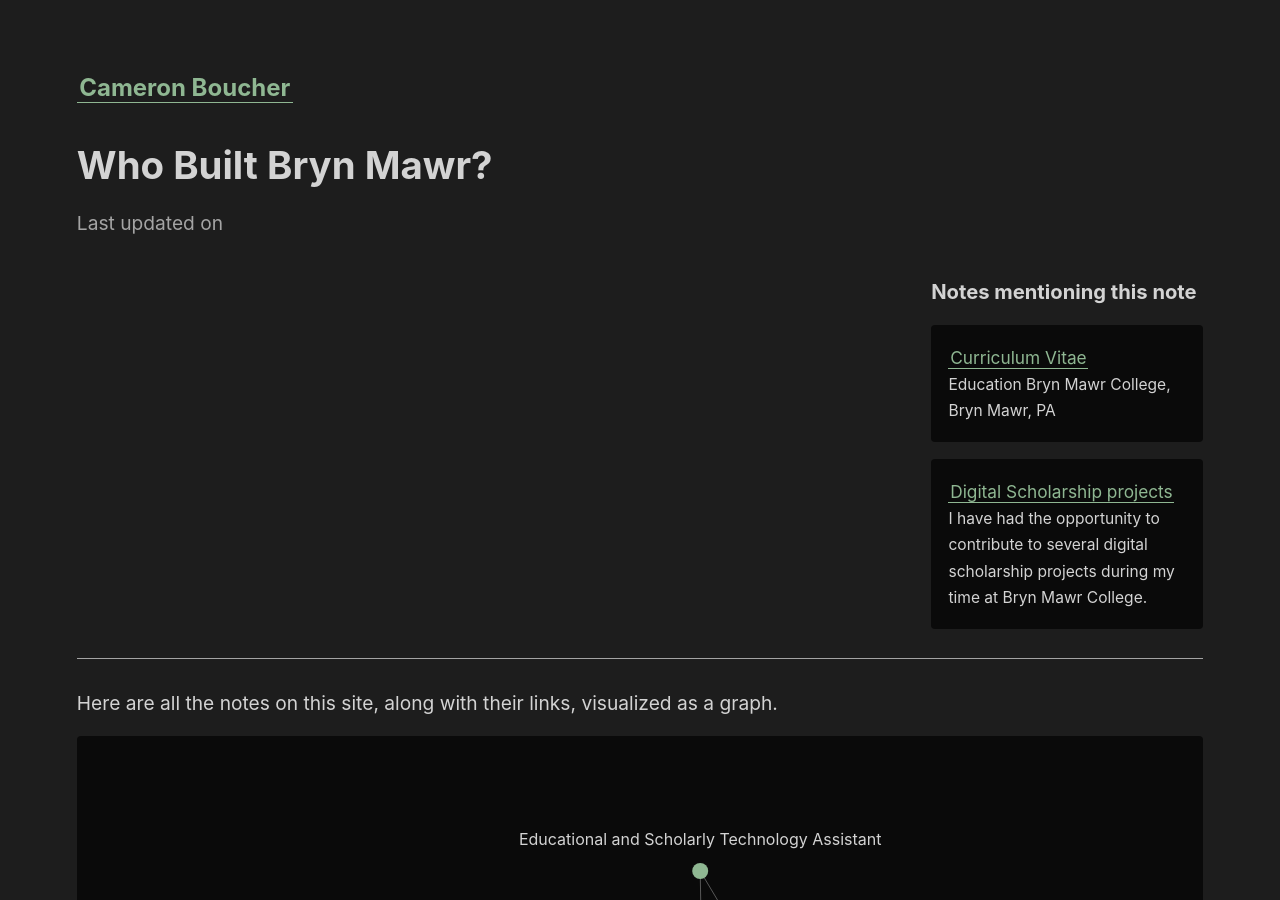
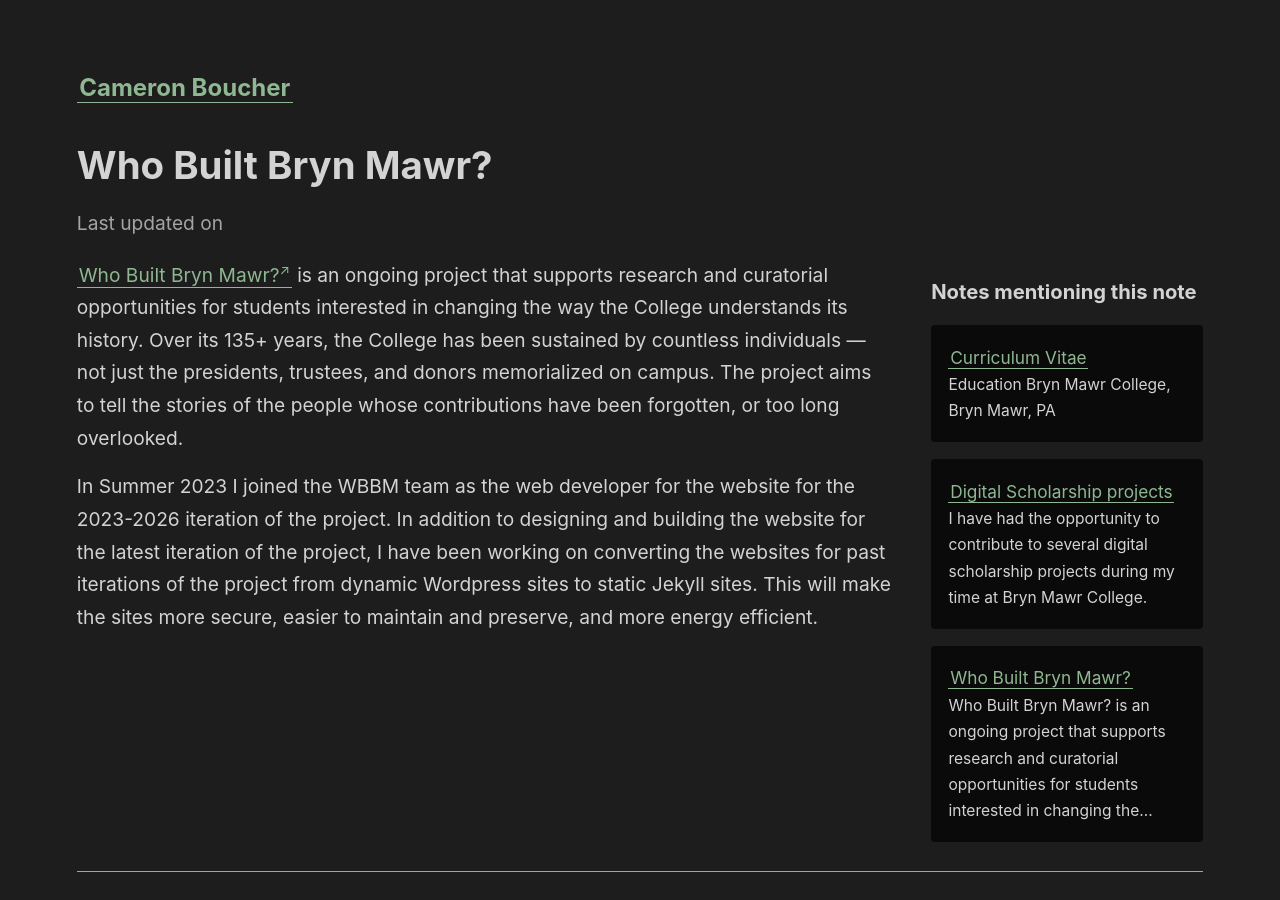
Before and after one commit to cboucher01/cboucher01.github.io, a Jekyll site: the page built from _notes/ds-projects/wbbm.md, in a window 1280 px wide and 900 px high. Built offline with Jekyll 4.4.1, drawn with Linux system fonts in a browser that asks for light colours.

Commit message:
add and edit content in notes

```diff
--- a/_notes/ds-projects/cwdt.md
+++ b/_notes/ds-projects/cwdt.md
@@ -1,3 +1,9 @@
 ---
 title: The Critical Web Design Toolkit
 ---
+
+[The Critical Web Design Toolkit](https://digbmc.github.io/cwd-toolkit/) is a project that aims to provide users with both an easy-to-use static website template for Digital Scholarship projects and an instructional guide that not only gives step-by-step instructions for using the template, but also provides resources for learning more about web accessibility, sustainability, and the digital divide.
+
+In Summer 2022, I participated in the Digital Scholarship Summer Fellowship at Bryn Mawr College. Over the course of the program, I worked on a team with 3 other undergraduate fellows to learn about web development and create a static site template that encourages users to build highly transferrable web development skills for use on various digital projects.
+
+We developed the CWDT to provide people who are interested in creating websites for Digital Scholarship projects with a more sustainable alternative to popular dynamic website builders, which can be easier to learn to use than static website builders but consume more energy. The CWDT aims to make it easier for users to build their own static sites, so they do not have to rely on dynamic site builders, and it is designed for users of all experience levels.
--- a/_notes/ds-projects/wbbm.md
+++ b/_notes/ds-projects/wbbm.md
@@ -1,3 +1,7 @@
 ---
 title: Who Built Bryn Mawr?
 ---
+
+[Who Built Bryn Mawr?](https://wbbm.digitalprojects.brynmawr.edu/) is an ongoing project that supports research and curatorial opportunities for students interested in changing the way the College understands its history. Over its 135+ years, the College has been sustained by countless individuals — not just the presidents, trustees, and donors memorialized on campus. The project aims to tell the stories of the people whose contributions have been forgotten, or too long overlooked.
+
+In Summer 2023 I joined the WBBM team as the web developer for the website for the 2023-2026 iteration of the project. In addition to designing and building the website for the latest iteration of the project, I have been working on converting the websites for past iterations of the project from dynamic Wordpress sites to static Jekyll sites. This will make the sites more secure, easier to maintain and preserve, and more energy efficient.
```
Also changed, not shown: _notes/ds-projects.md (+0 -1 lines), _notes/ds-projects/reactor-room.md (deleted, +0 -3 lines).
